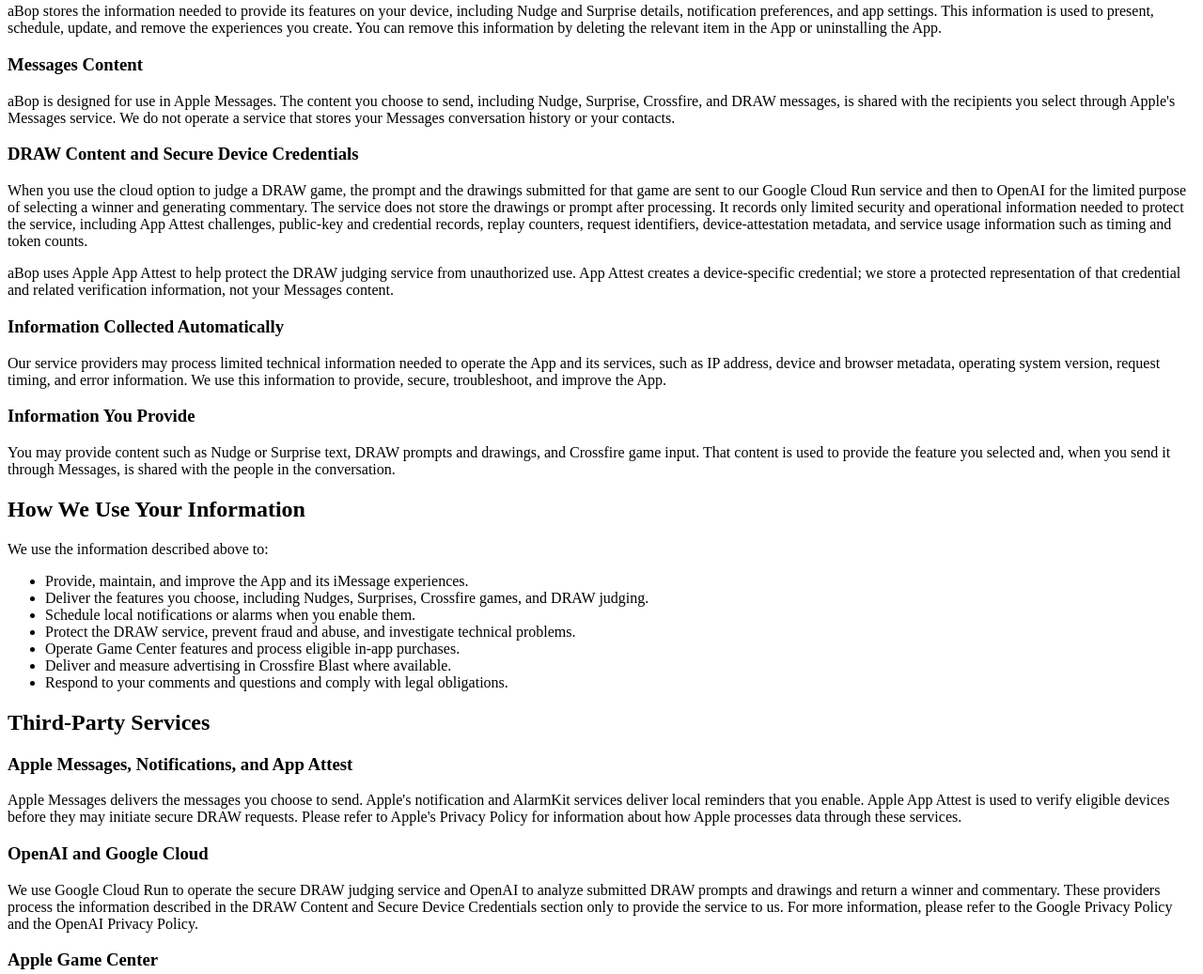
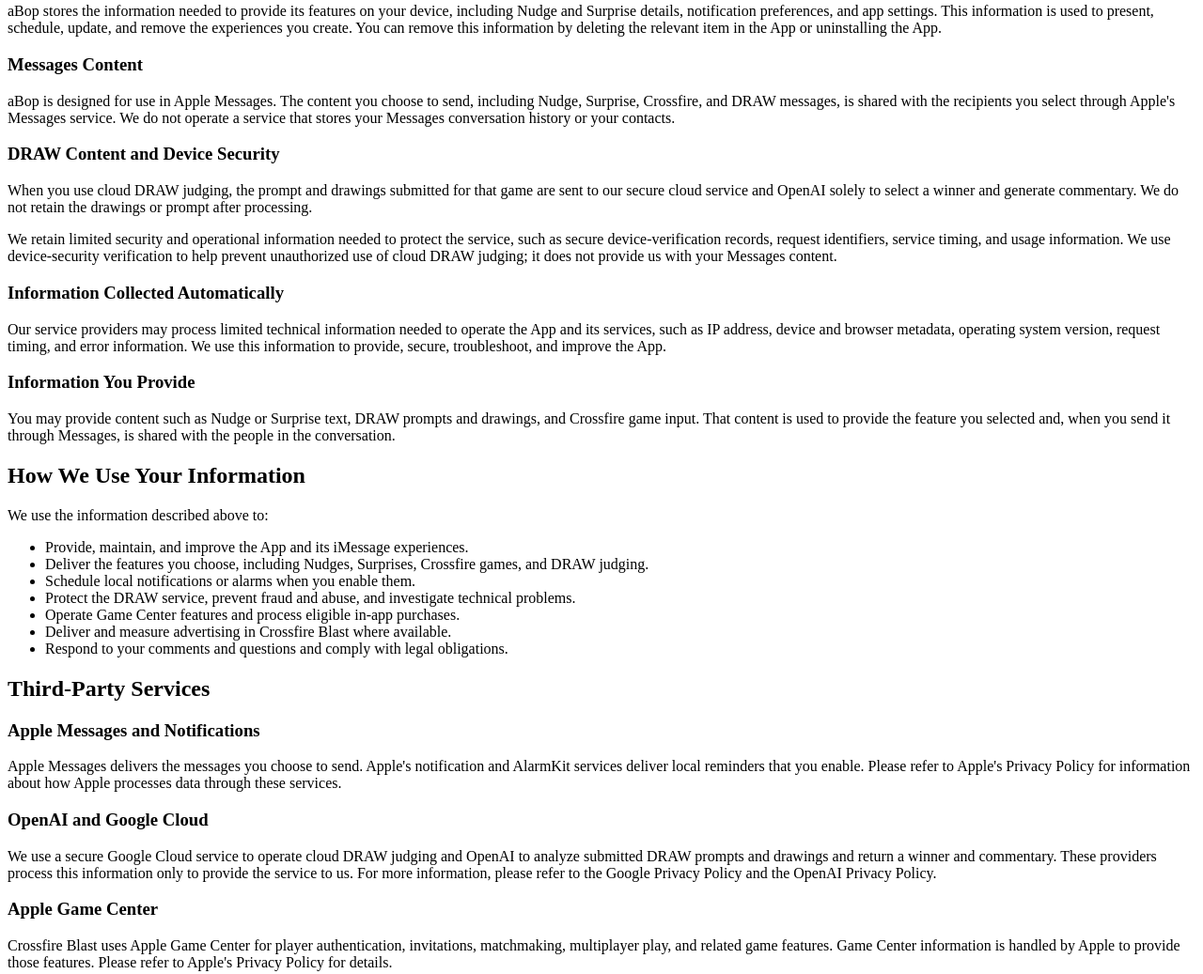
Before and after one commit to hotpotatoapps/hotpotatoapps.github.io, a plain HTML site: page abop_privacy_statement.html in a window 1280 px wide. Shown: the part 305-1342 px from the top of the page at 94% size. Drawn offline with Linux system fonts and the light colour scheme.

Commit message:
Simplify aBop privacy statement

```diff
--- a/abop_privacy_statement.html
+++ b/abop_privacy_statement.html
@@ -20,9 +20,9 @@
   <h3>Messages Content</h3>
   <p>aBop is designed for use in Apple Messages. The content you choose to send, including Nudge, Surprise, Crossfire, and DRAW messages, is shared with the recipients you select through Apple&apos;s Messages service. We do not operate a service that stores your Messages conversation history or your contacts.</p>
 
-  <h3>DRAW Content and Secure Device Credentials</h3>
-  <p>When you use the cloud option to judge a DRAW game, the prompt and the drawings submitted for that game are sent to our Google Cloud Run service and then to OpenAI for the limited purpose of selecting a winner and generating commentary. The service does not store the drawings or prompt after processing. It records only limited security and operational information needed to protect the service, including App Attest challenges, public-key and credential records, replay counters, request identifiers, device-attestation metadata, and service usage information such as timing and token counts.</p>
-  <p>aBop uses Apple App Attest to help protect the DRAW judging service from unauthorized use. App Attest creates a device-specific credential; we store a protected representation of that credential and related verification information, not your Messages content.</p>
+  <h3>DRAW Content and Device Security</h3>
+  <p>When you use cloud DRAW judging, the prompt and drawings submitted for that game are sent to our secure cloud service and OpenAI solely to select a winner and generate commentary. We do not retain the drawings or prompt after processing.</p>
+  <p>We retain limited security and operational information needed to protect the service, such as secure device-verification records, request identifiers, service timing, and usage information. We use device-security verification to help prevent unauthorized use of cloud DRAW judging; it does not provide us with your Messages content.</p>
 
   <h3>Information Collected Automatically</h3>
   <p>Our service providers may process limited technical information needed to operate the App and its services, such as IP address, device and browser metadata, operating system version, request timing, and error information. We use this information to provide, secure, troubleshoot, and improve the App.</p>
@@ -44,11 +44,11 @@
 
   <h2>Third-Party Services</h2>
 
-  <h3>Apple Messages, Notifications, and App Attest</h3>
-  <p>Apple Messages delivers the messages you choose to send. Apple&apos;s notification and AlarmKit services deliver local reminders that you enable. Apple App Attest is used to verify eligible devices before they may initiate secure DRAW requests. Please refer to Apple&apos;s Privacy Policy for information about how Apple processes data through these services.</p>
+  <h3>Apple Messages and Notifications</h3>
+  <p>Apple Messages delivers the messages you choose to send. Apple&apos;s notification and AlarmKit services deliver local reminders that you enable. Please refer to Apple&apos;s Privacy Policy for information about how Apple processes data through these services.</p>
 
   <h3>OpenAI and Google Cloud</h3>
-  <p>We use Google Cloud Run to operate the secure DRAW judging service and OpenAI to analyze submitted DRAW prompts and drawings and return a winner and commentary. These providers process the information described in the DRAW Content and Secure Device Credentials section only to provide the service to us. For more information, please refer to the Google Privacy Policy and the OpenAI Privacy Policy.</p>
+  <p>We use a secure Google Cloud service to operate cloud DRAW judging and OpenAI to analyze submitted DRAW prompts and drawings and return a winner and commentary. These providers process this information only to provide the service to us. For more information, please refer to the Google Privacy Policy and the OpenAI Privacy Policy.</p>
 
   <h3>Apple Game Center</h3>
   <p>Crossfire Blast uses Apple Game Center for player authentication, invitations, matchmaking, multiplayer play, and related game features. Game Center information is handled by Apple to provide those features. Please refer to Apple&apos;s Privacy Policy for details.</p>
@@ -63,7 +63,7 @@
   <p>Content stored locally remains on your device until you remove it or uninstall the App. DRAW images and prompts processed by our cloud judge are not retained by our service after the judgment is completed. We retain limited security and operational records only as long as reasonably necessary to protect the service, resolve disputes, comply with legal obligations, and enforce our agreements.</p>
 
   <h2>Data Security</h2>
-  <p>We use commercially reasonable safeguards designed to protect the information we process. DRAW cloud access is protected with device-specific Apple App Attest credentials. However, no method of transmission over the internet or electronic storage is completely secure, and we cannot guarantee absolute security.</p>
+  <p>We use commercially reasonable safeguards designed to protect the information we process, including device-security verification for cloud DRAW access. However, no method of transmission over the internet or electronic storage is completely secure, and we cannot guarantee absolute security.</p>
 
   <h2>Your Rights and Choices</h2>
   <p>Depending on your location, you may have rights regarding your personal information, including the right to request access, correction, deletion, or restriction of processing. You can also manage App notification permissions through your device settings, remove local App content, and choose not to use cloud DRAW judging.</p>
```
